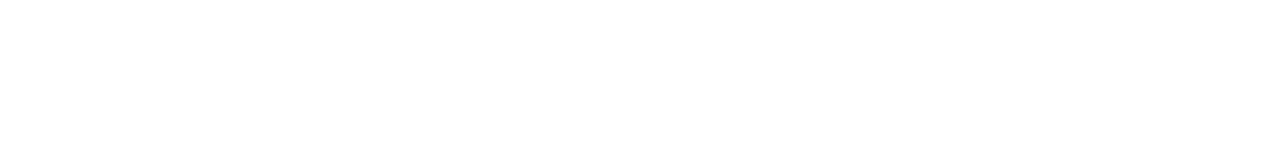
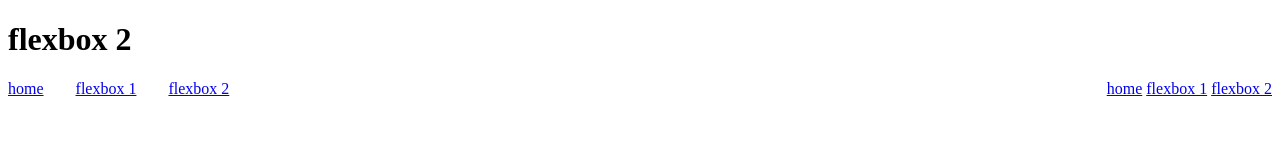
Before and after one commit to shaikhsheza/flexboxlabs, a plain HTML site: page html/flexbox2.html in a window 1280 px wide. Drawn offline with Linux system fonts and the light colour scheme.

Commit message:
made a "flexbox 2" h1, underneath that created two flex containers inside one, each having a navigation bar. they are on left and right of the page

```diff
--- a/css/style2.css
+++ b/css/style2.css
@@ -0,0 +1,18 @@
+html, body{
+    height: 100%;
+}
+
+.flex1{
+    display: flex;
+    flex-direction: row;
+    justify-content: space-between;
+    align-items: center;
+}
+
+.flex2, .flex1{
+    display: flex;
+    flex-direction: row;
+    justify-content: space-between;
+    align-items: center;
+    gap: 32px;
+}
--- a/html/flexbox2.html
+++ b/html/flexbox2.html
@@ -7,6 +7,18 @@
     <link rel="stylesheet" type="text/css" href="../css/style2.css"/>
 </head>
 <body>
-
+    <h1>flexbox 2</h1>
+    <div class="flex1">
+        <div class="flex2">
+            <a href="../index.html">home</a>
+            <a href="flexbox1.html">flexbox 1</a>
+            <a href="flexbox2.html">flexbox 2</a>
+        </div>
+        <div class="flex3">
+            <a href="../index.html">home</a>
+            <a href="flexbox1.html">flexbox 1</a>
+            <a href="flexbox2.html">flexbox 2</a>
+        </div>
+    </div>
 </body>
 </html>
```
